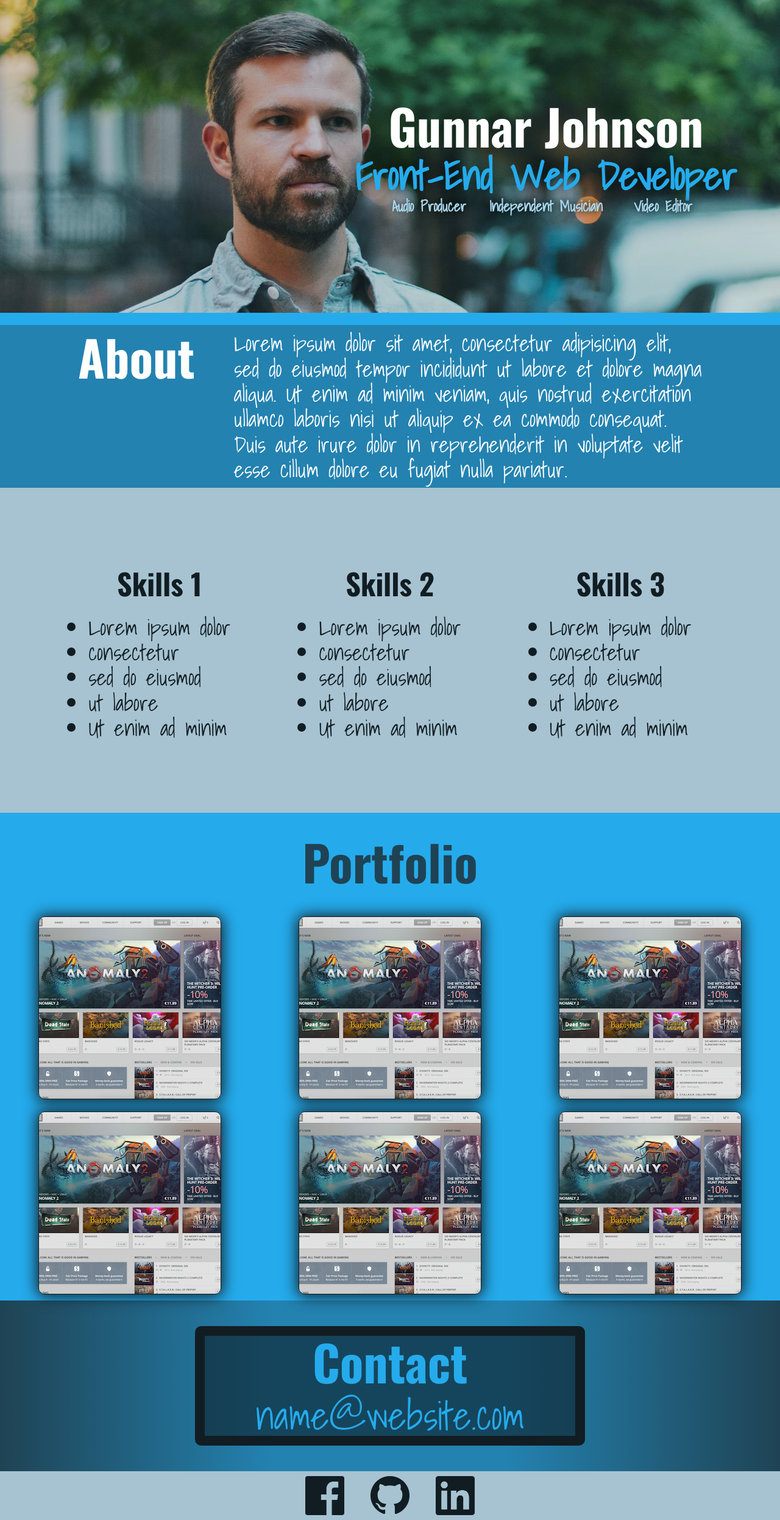
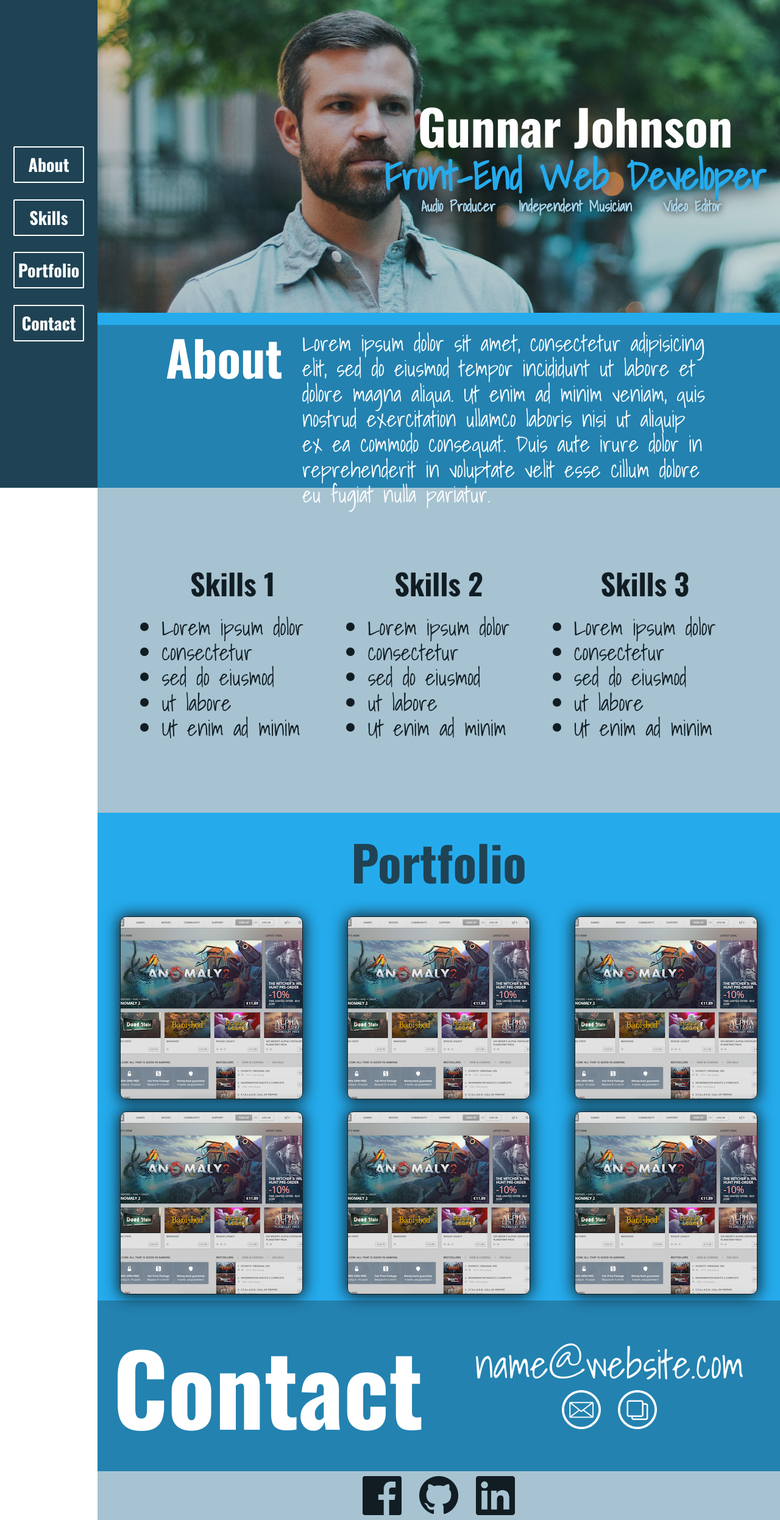
Before and after one commit to gunnarjohnson/gunnarjohnson.github.io, a website: page app/index.html in a window 1280 px wide. Shown: the whole page at 61% size. Drawn offline with nearby package versions, Linux system fonts and the light colour scheme; some packages are replaced by stand-ins of ours; a script that the page names is missing.

Commit message:
Worked on site navigation and made various style changes.

```diff
--- a/app/assets/styles/base/_global.css
+++ b/app/assets/styles/base/_global.css
@@ -12,3 +12,23 @@ a {
   color: inherit;
   text-decoration: none;
 }
+
+p {
+  margin: 0;
+  padding: 0;
+}
+
+h1 {
+  margin: 0;
+  padding: 0;
+}
+
+h2 {
+  margin: 0;
+  padding: 0;
+}
+
+h3 {
+  margin: 0;
+  padding: 0;
+}
--- a/app/assets/styles/modules/_contact.css
+++ b/app/assets/styles/modules/_contact.css
@@ -1,15 +1,21 @@
 .contact {
   width: 100%;
   height: 35%;
-  background: rgb(35,130,176); /* Old browsers */
-  background: -moz-linear-gradient(left, rgba(31,67,84,1) 0%, rgba(35,130,176,1) 35%, rgba(35,130,176,1) 65%, rgba(31,67,84,1) 100%); /* FF3.6-15 */
-  background: -webkit-linear-gradient(left, rgba(31,67,84,1) 0%,rgba(35,130,176,1) 35%,rgba(35,130,176,1) 65%,rgba(31,67,84,1) 100%); /* Chrome10-25,Safari5.1-6 */
-  background: linear-gradient(to right, rgba(31,67,84,1) 0%,rgba(35,130,176,1) 35%,rgba(35,130,176,1) 65%,rgba(31,67,84,1) 100%); /* W3C, IE10+, FF16+, Chrome26+, Opera12+, Safari7+ */
-  filter: progid:DXImageTransform.Microsoft.gradient( startColorstr='#2382b0', endColorstr='#2382b0',GradientType=1 ); /* IE6-9 */
-  color: $blueLight;
+  background-color: $blueMedium;
+  color: #FFFFFF;
+
+  @mixin atMedium {
+    width: 82.5%;
+    margin-left: 17.5%;
+  }
+
+  @mixin atLarge {
+    width: 87.5%;
+    margin-left: 12.5%;
+  }
 
   &__title {
-    margin-bottom: 0.5%;
+    margin: 0.5%;
     font-family: Oswald, sans-serif;
     font-size: 2.25em;
     font-weight: 700;
@@ -23,12 +29,12 @@
     }
 
     @mixin atLarge {
-      font-size: 5em;
+      font-size: 10em;
     }
   }
 
-  &__content {
-    margin-top: 0.5%;
+  &__email {
+    margin: 0.5% 0;
     font-family: Shadows Into Light, sans-serif;
     font-size: 1.5em;
     font-weight: 400;
@@ -45,4 +51,11 @@
       font-size: 4em;
     }
   }
+
+  &__icon {
+    width: 64px;
+    height: 64px;
+    margin: 0.5% 2.5%;
+    cursor: pointer;
+  }
 }
--- a/app/assets/styles/modules/_site-header.css
+++ b/app/assets/styles/modules/_site-header.css
@@ -1,9 +1,41 @@
 .site-header {
   display: none;
-  width: 100%;
-  height: 5em;
-  background-color: $blueDark;
+  position: fixed;
+  overflow: hidden;
+  top: 0;
+  z-index: 1;
+  width: 12.5%;
+  height: 100%;
+  /* background-color: $blueDark @ 80% Opacity */
+  background-color: rgba(31, 67, 84, 1);
   color: #FFFFFF;
+
+  @mixin atMedium {
+    display: block;
+    width: 17.5%;
+  }
+
+  @mixin atLarge {
+    width: 12.5%
+  }
+
+  &__nav-item {
+    width: 4em;
+    height: 2em;
+    border: 2px solid #FFFFFF;
+    border-radius: 2px;
+    background-color: none;
+    font-family: Oswald, sans-serif;
+    font-size: 1.75em;
+    font-weight: 700;
+    line-height: 2em;
+    text-align: center;
+    transition: background-color 0.2s ease-in-out;
+
+    &:hover {
+      background-color: $blueLight;
+    }
+  }
 
   &__navigation {
 
--- a/app/assets/styles/modules/_wrapper.css
+++ b/app/assets/styles/modules/_wrapper.css
@@ -1,7 +1,20 @@
 .wrapper {
 
   &--site-header {
+    display: flex;
+    flex-direction: column;
+    align-items: center;
+    justify-content: center;
+    width: 100%;
+    height: 100%;
 
+    &__navigation {
+      display: flex;
+      flex-direction: column;
+      align-items: center;
+      justify-content: space-between;
+      height: 40%;
+    }
   }
 
   /* Hero Section */
@@ -163,25 +176,27 @@
     width: 100%;
     height: 100%;
 
-    &__box {
+    &__title {
+      display: flex;
+      align-items: center;
+      justify-content: center;
+      width: 50%;
+      height: 100%;
+    }
+
+    &__content {
       display: flex;
       flex-direction: column;
       align-items: center;
       justify-content: center;
-      width: 80%;
-      height: 70%;
-      background: rgba(12, 29, 38, 0.6);
-      border: 1em solid $grayDark;
-      border-radius: 10px;
-      box-sizing: border-box;
+      width: 50%;
+      height: 100%;
+    }
 
-      @mixin atMedium {
-        width: 70%;
-      }
-
-      @mixin atLarge {
-        width: 50%;
-      }
+    &__icon-container {
+      display: flex;
+      justify-content: center;
+      width: 100%;
     }
   }
 
--- a/app/index.html
+++ b/app/index.html
@@ -15,13 +15,18 @@
 
   <!-- Header -->
   <header class="site-header">
-    <div class="wrapper wrapper--site-header">
-      <nav class="site-header__navigation">Navigation</nav>
+    <div class="wrapper--site-header">
+      <nav class="wrapper--site-header__navigation">
+        <a class="site-header__nav-item" href="#hero-section">About</a>
+        <a class="site-header__nav-item" href="#skills-section">Skills</a>
+        <a class="site-header__nav-item" href="#portfolio-section">Portfolio</a>
+        <a class="site-header__nav-item" href="#contact-section">Contact</a>
+      </nav>
     </div>
   </header>
 
   <!-- Hero Section -->
-  <section class="hero">
+  <section id="hero-section" class="hero">
     <div class="wrapper--hero">
       <div class="wrapper--hero__image">
         <picture>
@@ -31,31 +36,31 @@
         </picture>
       </div>
       <div class="wrapper--hero__info">
-        <div class="hero__name">Gunnar Johnson</div>
-        <div class="hero__tagline hero__tagline--main">Front-End Web Developer</div>
+        <h1 class="hero__name">Gunnar Johnson</h1>
+        <p class="hero__tagline hero__tagline--main">Front-End Web Developer</p>
         <div class="wrapper--hero__tagline">
-          <div class="hero__tagline hero__tagline--other">Audio Producer</div>
-          <div class="hero__tagline hero__tagline--other">Independent Musician</div>
-          <div class="hero__tagline hero__tagline--other">Video Editor</div>
+          <p class="hero__tagline hero__tagline--other">Audio Producer</p>
+          <p class="hero__tagline hero__tagline--other">Independent Musician</p>
+          <p class="hero__tagline hero__tagline--other">Video Editor</p>
         </div>
       </div>
     </div>
   </section>
 
   <!-- About Section -->
-  <section class="about">
+  <section id="about-section" class="about">
     <div class="wrapper--about">
       <div class="wrapper--about__title">
-        <div class="about__title">About</div>
+        <h2 class="about__title">About</h2>
       </div>
       <div class="wrapper--about__content">
-          <p class="about__content">Lorem ipsum dolor sit amet, consectetur adipisicing elit, sed do eiusmod tempor incididunt ut labore et dolore magna aliqua. Ut enim ad minim veniam, quis nostrud exercitation ullamco laboris nisi ut aliquip ex ea commodo consequat. Duis aute irure dolor in reprehenderit in voluptate velit esse cillum dolore eu fugiat nulla pariatur.</p>
+        <p class="about__content">Lorem ipsum dolor sit amet, consectetur adipisicing elit, sed do eiusmod tempor incididunt ut labore et dolore magna aliqua. Ut enim ad minim veniam, quis nostrud exercitation ullamco laboris nisi ut aliquip ex ea commodo consequat. Duis aute irure dolor in reprehenderit in voluptate velit esse cillum dolore eu fugiat nulla pariatur.</p>
       </div>
     </div>
   </section>
 
   <!-- Skills Section -->
-  <section class="skills">
+  <section id="skills-section" class="skills">
     <div class="wrapper--skills">
       <div class="wrapper--skills__content">
         <h3 class="skills__title">Skills 1</h3>
@@ -91,10 +96,10 @@
   </section>
 
   <!-- Portfolio Section -->
-  <section class="portfolio">
+  <section id="portfolio-section" class="portfolio">
     <div class="wrapper--portfolio">
       <div class="wrapper--portfolio__title">
-        <div class="portfolio__title">Portfolio</div>
+        <h2 class="portfolio__title">Portfolio</h2>
       </div>
       <!-- Portfolio Items (Top) -->
       <div class="wrapper--portfolio__content">
@@ -160,17 +165,25 @@
   </section>
 
   <!-- Contact Section -->
-  <section class="contact">
+  <section id="contact-section" class="contact">
     <div class="wrapper--contact">
-      <div class="wrapper--contact__box">
-        <div class="contact__title">Contact</div>
-        <a class="contact__content" href="mailto:name@website.com">name@website.com</a>
+      <div class="wrapper--contact__title">
+        <h2 class="contact__title">Contact</h2>
+      </div>
+      <div class="wrapper--contact__content">
+        <p class="contact__email" type="text">name@website.com</p>
+        <div class="wrapper--contact__icon-container">
+          <a class="contact__icon" href="mailto:name@website.com">
+            <img src="assets/images/icon-email__64w.png">
+          </a>
+          <img id="copyEmail" class="contact__icon" src="assets/images/icon-copy__64w.png" data-clipboard-text="name@website.com">
+        </div>
       </div>
     </div>
   </section>
 
   <!-- Footer -->
-  <footer class="site-footer">
+  <footer id="footer" class="site-footer">
     <div class="wrapper--site-footer">
       <div class="wrapper--site-footer__icon-container">
         <!-- Icon: Facebook -->
@@ -189,7 +202,8 @@
     </div>
   </footer>
 
-  <script src="assets/scripts/app.js">
+  <script src="https://cdn.jsdelivr.net/npm/clipboard@1/dist/clipboard.min.js"></script>
+  <script src="assets/scripts/app.js"></script>
 
 </body>
 
--- a/app/temp/styles/styles.css
+++ b/app/temp/styles/styles.css
@@ -465,6 +465,26 @@ a {
   text-decoration: none;
 }
 
+p {
+  margin: 0;
+  padding: 0;
+}
+
+h1 {
+  margin: 0;
+  padding: 0;
+}
+
+h2 {
+  margin: 0;
+  padding: 0;
+}
+
+h3 {
+  margin: 0;
+  padding: 0;
+}
+
 .about {
   width: 100%;
   height: 100%;
@@ -476,6 +496,22 @@ a {
 
 .about {
     height: 33.4%
+}
+  }
+
+@media (min-width: 800px) {
+
+.about {
+    width: 82.5%;
+    margin-left: 17.5%
+}
+  }
+
+@media (min-width: 1280px) {
+
+.about {
+    width: 87.5%;
+    margin-left: 12.5%
 }
   }
 
@@ -524,15 +560,28 @@ a {
 .contact {
   width: 100%;
   height: 35%;
-  background: rgb(35,130,176); /* Old browsers */ /* FF3.6-15 */ /* Chrome10-25,Safari5.1-6 */
-  background: -webkit-gradient(linear, left top, right top, from(rgba(31,67,84,1)),color-stop(35%, rgba(35,130,176,1)),color-stop(65%, rgba(35,130,176,1)),to(rgba(31,67,84,1)));
-  background: linear-gradient(to right, rgba(31,67,84,1) 0%,rgba(35,130,176,1) 35%,rgba(35,130,176,1) 65%,rgba(31,67,84,1) 100%); /* W3C, IE10+, FF16+, Chrome26+, Opera12+, Safari7+ */
-  filter: progid:DXImageTransform.Microsoft.gradient( startColorstr='#2382b0', endColorstr='#2382b0',GradientType=1 ); /* IE6-9 */
-  color: #25ABEC;
+  background-color: #2382B0;
+  color: #FFFFFF;
 }
 
+@media (min-width: 800px) {
+
+.contact {
+    width: 82.5%;
+    margin-left: 17.5%
+}
+  }
+
+@media (min-width: 1280px) {
+
+.contact {
+    width: 87.5%;
+    margin-left: 12.5%
+}
+  }
+
 .contact__title {
-    margin-bottom: 0.5%;
+    margin: 0.5%;
     font-family: Oswald, sans-serif;
     font-size: 2.25em;
     font-weight: 700;
@@ -555,12 +604,12 @@ a {
 @media (min-width: 1280px) {
 
 .contact__title {
-      font-size: 5em
+      font-size: 10em
   }
   }
 
-.contact__content {
-    margin-top: 0.5%;
+.contact__email {
+    margin: 0.5% 0;
     font-family: Shadows Into Light, sans-serif;
     font-size: 1.5em;
     font-weight: 400;
@@ -568,23 +617,30 @@ a {
 
 @media (min-width: 530px) {
 
-.contact__content {
+.contact__email {
       font-size: 2.5em
   }
   }
 
 @media (min-width: 800px) {
 
-.contact__content {
+.contact__email {
       font-size: 3em
   }
   }
 
 @media (min-width: 1280px) {
 
-.contact__content {
+.contact__email {
       font-size: 4em
   }
+  }
+
+.contact__icon {
+    width: 64px;
+    height: 64px;
+    margin: 0.5% 2.5%;
+    cursor: pointer;
   }
 
 .hero {
@@ -603,6 +659,22 @@ a {
 .hero {
     height: 66.6%;
     border-bottom: 1.25em solid #25ABEC
+}
+  }
+
+@media (min-width: 800px) {
+
+.hero {
+    width: 82.5%;
+    margin-left: 17.5%
+}
+  }
+
+@media (min-width: 1280px) {
+
+.hero {
+    width: 87.5%;
+    margin-left: 12.5%
 }
   }
 
@@ -711,10 +783,20 @@ a {
   color: #1F4354;
 }
 
+@media (min-width: 800px) {
+
+.portfolio {
+    width: 82.5%;
+    margin-left: 17.5%
+}
+  }
+
 @media (min-width: 1280px) {
 
 .portfolio {
-    height: 100%
+    width: 87.5%;
+    height: 100%;
+    margin-left: 12.5%
 }
   }
 
@@ -845,10 +927,20 @@ a {
   color: #111D23;
 }
 
+@media (min-width: 800px) {
+
+.site-footer {
+    width: 82.5%;
+    margin-left: 17.5%
+}
+  }
+
 @media (min-width: 1280px) {
 
 .site-footer {
-    height: 10%
+    width: 87.5%;
+    height: 10%;
+    margin-left: 12.5%
 }
   }
 
@@ -859,18 +951,56 @@ a {
 
 .site-header {
   display: none;
-  width: 100%;
-  height: 5em;
-  background-color: #1F4354;
+  position: fixed;
+  overflow: hidden;
+  top: 0;
+  z-index: 1;
+  width: 12.5%;
+  height: 100%;
+  /* background-color: $blueDark @ 80% Opacity */
+  background-color: rgba(31, 67, 84, 1);
   color: #FFFFFF;
 }
+
+@media (min-width: 800px) {
+
+.site-header {
+    display: block;
+    width: 17.5%
+}
+  }
+
+@media (min-width: 1280px) {
+
+.site-header {
+    width: 12.5%
+}
+  }
+
+.site-header__nav-item {
+    width: 4em;
+    height: 2em;
+    border: 2px solid #FFFFFF;
+    border-radius: 2px;
+    background-color: none;
+    font-family: Oswald, sans-serif;
+    font-size: 1.75em;
+    font-weight: 700;
+    line-height: 2em;
+    text-align: center;
+    -webkit-transition: background-color 0.2s ease-in-out;
+    transition: background-color 0.2s ease-in-out;
+  }
+
+.site-header__nav-item:hover {
+      background-color: #25ABEC;
+    }
 
 .site-header__navigation {
 
   }
 
 .skills {
-
   width: 100%;
   height: 150%;
   background-color: #a7c3d1;
@@ -881,6 +1011,22 @@ a {
 
 .skills {
     height: 66.6%
+}
+  }
+
+@media (min-width: 800px) {
+
+.skills {
+    width: 82.5%;
+    margin-left: 17.5%
+}
+  }
+
+@media (min-width: 1280px) {
+
+.skills {
+    width: 87.5%;
+    margin-left: 12.5%
 }
   }
 
@@ -934,8 +1080,39 @@ a {
   }
 
 .wrapper--site-header {
+    display: -webkit-box;
+    display: -ms-flexbox;
+    display: flex;
+    -webkit-box-orient: vertical;
+    -webkit-box-direction: normal;
+        -ms-flex-direction: column;
+            flex-direction: column;
+    -webkit-box-align: center;
+        -ms-flex-align: center;
+            align-items: center;
+    -webkit-box-pack: center;
+        -ms-flex-pack: center;
+            justify-content: center;
+    width: 100%;
+    height: 100%;
+  }
 
-  }
+.wrapper--site-header__navigation {
+      display: -webkit-box;
+      display: -ms-flexbox;
+      display: flex;
+      -webkit-box-orient: vertical;
+      -webkit-box-direction: normal;
+          -ms-flex-direction: column;
+              flex-direction: column;
+      -webkit-box-align: center;
+          -ms-flex-align: center;
+              align-items: center;
+      -webkit-box-pack: justify;
+          -ms-flex-pack: justify;
+              justify-content: space-between;
+      height: 40%;
+    }
 
 /* Hero Section */
 
@@ -1190,7 +1367,21 @@ a {
     height: 100%;
   }
 
-.wrapper--contact__box {
+.wrapper--contact__title {
+      display: -webkit-box;
+      display: -ms-flexbox;
+      display: flex;
+      -webkit-box-align: center;
+          -ms-flex-align: center;
+              align-items: center;
+      -webkit-box-pack: center;
+          -ms-flex-pack: center;
+              justify-content: center;
+      width: 50%;
+      height: 100%;
+    }
+
+.wrapper--contact__content {
       display: -webkit-box;
       display: -ms-flexbox;
       display: flex;
@@ -1204,28 +1395,19 @@ a {
       -webkit-box-pack: center;
           -ms-flex-pack: center;
               justify-content: center;
-      width: 80%;
-      height: 70%;
-      background: rgba(12, 29, 38, 0.6);
-      border: 1em solid #111D23;
-      border-radius: 10px;
-      -webkit-box-sizing: border-box;
-              box-sizing: border-box;
+      width: 50%;
+      height: 100%;
     }
 
-@media (min-width: 800px) {
-
-.wrapper--contact__box {
-        width: 70%
+.wrapper--contact__icon-container {
+      display: -webkit-box;
+      display: -ms-flexbox;
+      display: flex;
+      -webkit-box-pack: center;
+          -ms-flex-pack: center;
+              justify-content: center;
+      width: 100%;
     }
-  }
-
-@media (min-width: 1280px) {
-
-.wrapper--contact__box {
-        width: 50%
-    }
-  }
 
 /* Footer Section */
 
--- a/package.json
+++ b/package.json
@@ -28,5 +28,8 @@
     "postcss-nested": "^2.1.2",
     "postcss-simple-vars": "^4.1.0",
     "webpack": "^3.6.0"
+  },
+  "dependencies": {
+    "clipboard": "^1.7.1"
   }
 }
```
Also changed, not shown: app/assets/scripts/app.js (+10 -0 lines), app/assets/styles/modules/_about.css (+11 -0 lines), app/assets/styles/modules/_hero.css (+10 -0 lines), app/assets/styles/modules/_portfolio.css (+7 -0 lines), app/assets/styles/modules/_site-footer.css (+7 -0 lines), app/assets/styles/modules/_skills.css (+10 -1 lines), app/assets/images/icon-copy__64w.png (added), app/assets/images/icon-email__64w.png (added).
